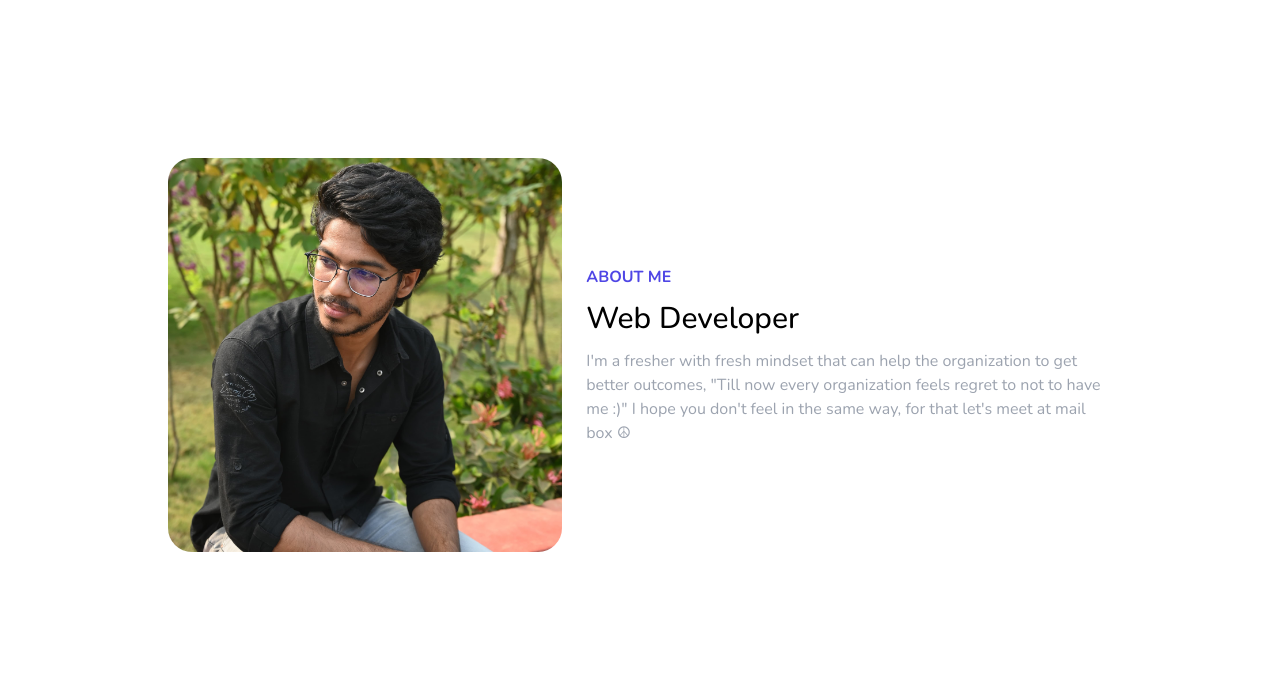
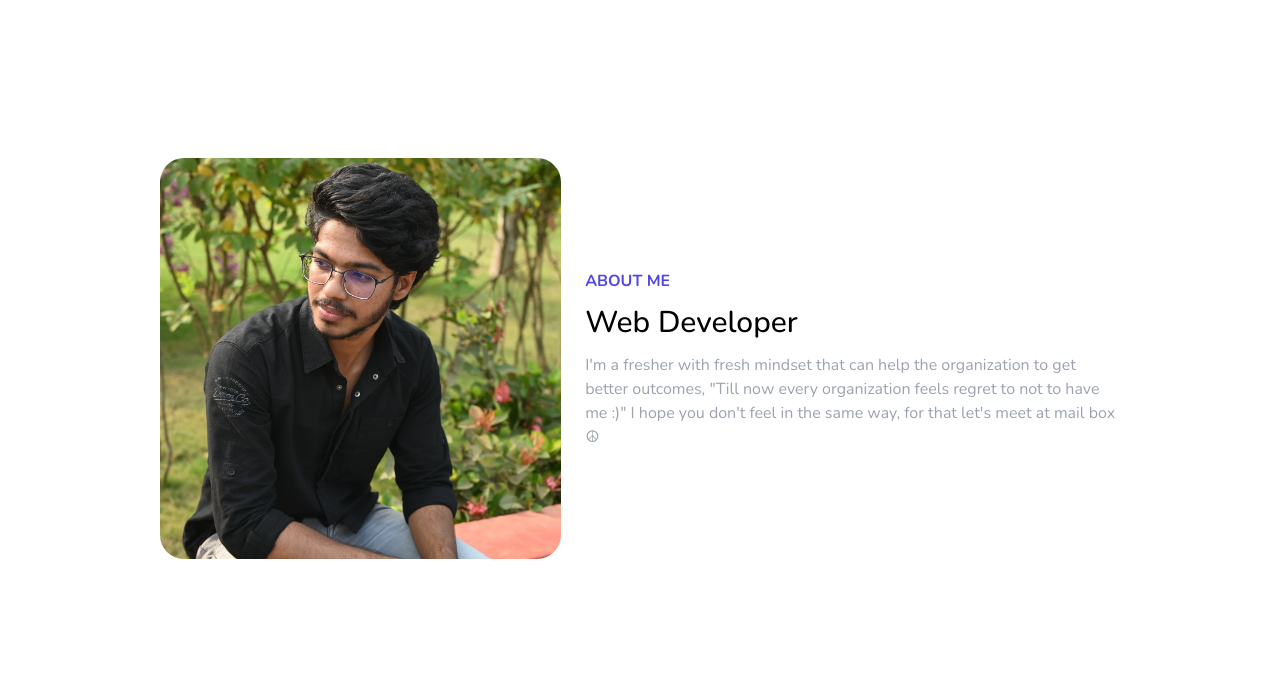
Before and after one commit to sasfazil/myportfolio, a website: page index.html in a window 1280 px wide. Shown: the part 802-1480 px from the top of the page. Drawn offline with nearby package versions, Linux system fonts and the light colour scheme.

Commit message:
modified:   index.html

```diff
--- a/index.html
+++ b/index.html
@@ -114,8 +114,10 @@
       </div>
     </div>
     <!-- about -->
-    <div id="about" class="px-10 dark:bg-slate-900 lg:w-4/5 mx-auto">
-      <div class="container mx-auto flex flex-col-reverse lg:flex-row py-40">
+    <div id="about" class="px-10 dark:bg-slate-900 mx-auto">
+      <div
+        class="container mx-auto flex flex-col-reverse lg:w-4/5 lg:flex-row py-40"
+      >
         <!-- left -->
         <div class="relative pt-10 mx-auto w-3/4 lg-w-full lg:mr-6 lg:pt-0">
           <div class="rounded-3xl mx-auto lg:mx-0 h-full overflow-hidden">
@@ -299,7 +301,7 @@
     <!-- footer -->
 
     <div class="w-full bg-gray-800">
-      <div class="container mx-auto p-5 flex justify-between items-center">
+      <div class="container p-5 flex justify-between items-center">
         <img src="./logo.jpg" class="rounded-full w-10 h-10" alt="" />
         <span class="hidden md:block font-medium text-white"
           >&copy; rights reserved by Fazil</span
```
